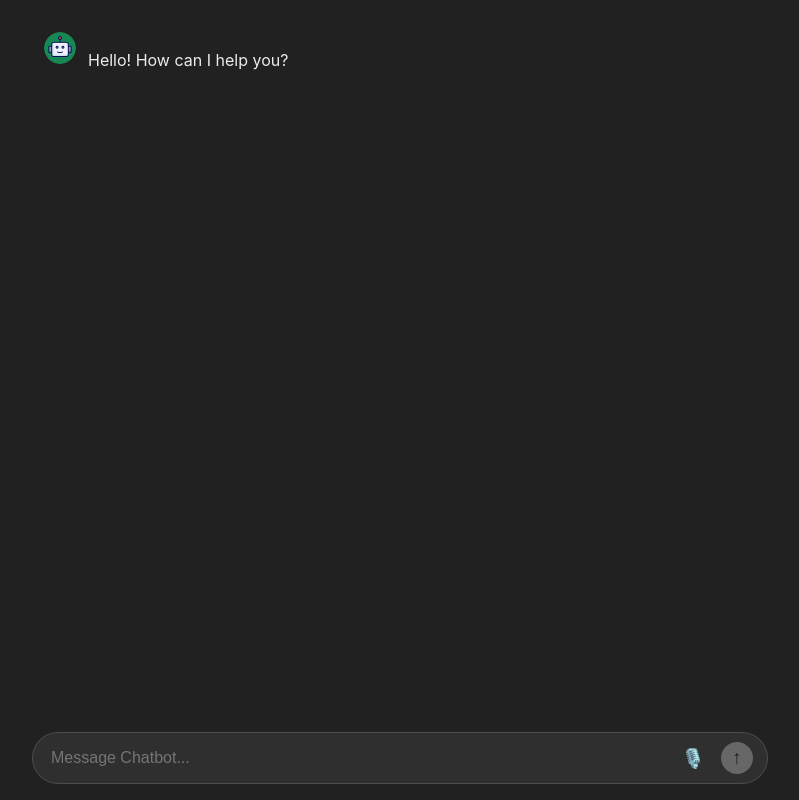
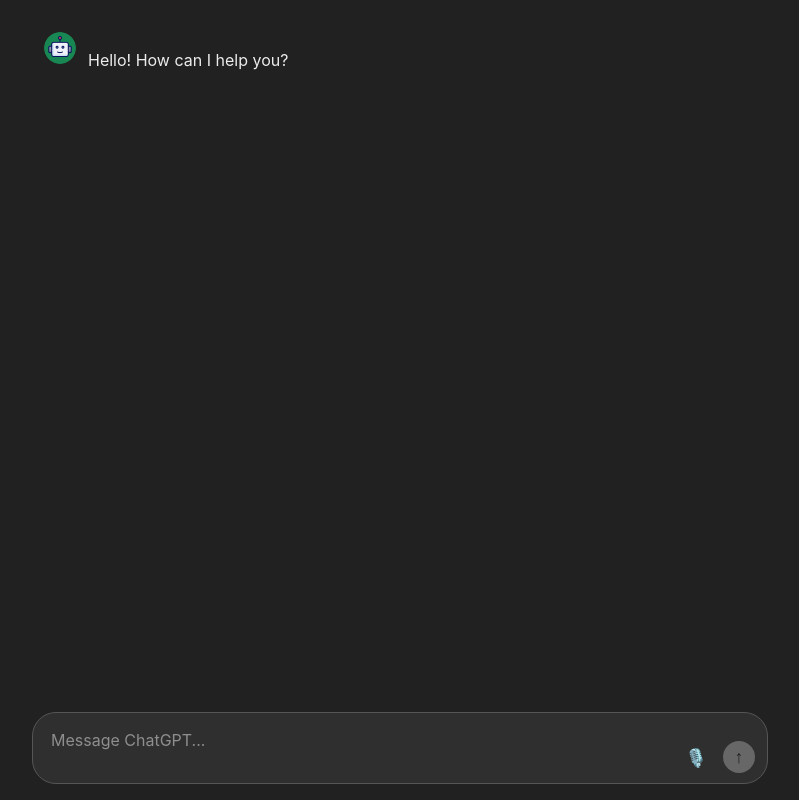
Before and after one commit to MarcusKE-dev/Chatbot, a React (Vite) app: page / in a window 1280 px wide. Shown: the whole page, without its empty margins (240-1039 px from the left). Built offline with nearby package versions, Linux system fonts and the light colour scheme; no server answers; what groq-sdk would draw is missing.

Commit message:
Convert static chat text inputs to dynamic growing auto-resize textareas

```diff
--- a/src/components/ChatInput.css
+++ b/src/components/ChatInput.css
@@ -11,27 +11,40 @@
 
 .chat-input-wrapper {
   display: flex;
-  align-items: center;
+  align-items: flex-end;
   gap: 12px;
   flex: 1;
   background-color: #2f2f2f;
-  border-radius: 28px;
-  padding: 6px 14px;
+  border-radius: 24px;
+  padding: 8px 12px 8px 18px;
+  border: 1px solid #565656;
   box-sizing: border-box;
-  border: 1px solid #4d4d4d;
+  max-width: 768px;
   transition: border-color 0.2s ease;
 }
+
 .chat-input-wrapper:focus-within {
-  border-color: #808080;
+  border-color: #9b9b9b;
 }
+
 .chat-input {
   flex: 1;
   background: transparent;
   border: none;
-  padding: 10px 4px;
+  padding: 8px 0;
   color: #ffffff;
   font-size: 16px;
   outline: none;
+
+  resize: none;
+  font-family: inherit;
+  height: 24px;
+  overflow-y: auto;
+  line-height: 1.4;
+}
+
+.chat-input::placeholder {
+  color: #8e8e8e;
 }
 
 .send-btn {
@@ -42,12 +55,13 @@
   border-radius: 50%;
   width: 32px;
   height: 32px;
-  font-size: 1.2rem;
+  font-size: 1.1rem;
   font-weight: bold;
   cursor: pointer;
   display: flex;
   align-items: center;
   justify-content: center;
+  margin-bottom: 2px;
   transition: background-color 0.2s, color 0.2s;
 }
 
@@ -61,13 +75,13 @@
   background: transparent;
   border: none;
   color: #b4b4b4;
-  font-size: 1.2rem;
+  font-size: 1.1rem;
   cursor: pointer;
   padding: 4px;
   display: flex;
   align-items: center;
   justify-content: center;
-  transition: transform 0.2s ease;
+  margin-bottom: 2px;
 }
 
 .voice-btn.recording {
@@ -76,13 +90,6 @@
 }
 
 @keyframes voicePulse {
-  0% {
-    opacity: 1;
-  }
-  50% {
-    opacity: 0.3;
-  }
-  100% {
-    opacity: 1;
-  }
+  0%, 100% { opacity: 1; }
+  50% { opacity: 0.3; }
 }
--- a/src/components/ChatInput.jsx
+++ b/src/components/ChatInput.jsx
@@ -1,4 +1,4 @@
-import { useState, useEffect } from 'react'
+import { useState, useEffect, useRef } from 'react'
 import Groq from 'groq-sdk'
 import './ChatInput.css'
 
@@ -12,10 +12,21 @@ export function ChatInput({ chatMessages, setChatMessages, isLoading, setIsLoadi
   const [isRecording, setIsRecording] = useState(false)
   const [recognition, setRecognition] = useState(null)
 
-  // ADDED BACK: This fixes the blank screen crash!
+  const textareaRef = useRef(null);
+
   function saveInputText(event) {
     setInputText(event.target.value);
   }
+
+  useEffect(() => {
+    const textarea = textareaRef.current;
+    if (textarea) {
+      textarea.style.height = 'auto'; // Reset the baseline measurement footprint
+
+      const nextHeight = Math.min(textarea.scrollHeight, 120);
+      textarea.style.height = `${nextHeight}px`;
+    }
+  }, [inputText]);
 
   useEffect(() => {
     const SpeechRecognition = window.SpeechRecognition || window.webkitSpeechRecognition;
@@ -46,6 +57,13 @@ export function ChatInput({ chatMessages, setChatMessages, isLoading, setIsLoadi
       recognition.start();
     }
   };
+
+  function handleKeyDown(e) {
+    if (e.key === 'Enter' && !e.shiftKey) {
+      e.preventDefault();
+      sendMessage();
+    }
+  }
 
   async function sendMessage() {
     if (!inputText.trim() || isLoading) return;
@@ -111,24 +129,20 @@ export function ChatInput({ chatMessages, setChatMessages, isLoading, setIsLoadi
   return (
     <div className="chat-input-container">
       <div className="chat-input-wrapper">
-        <input
-          placeholder={isLoading ? "Thinking..." : "Message Chatbot..."}
+        <textarea
+          ref={textareaRef}
+          rows="1"
+          placeholder={isLoading ? "Thinking..." : "Message ChatGPT..."}
           onChange={saveInputText}
           value={inputText}
           disabled={isLoading}
           className="chat-input"
-          onKeyDown={(e) => e.key === 'Enter' && sendMessage()}
+          onKeyDown={handleKeyDown}
         />
 
-      <button
-  onClick={toggleVoiceInput}
-  className={`voice-btn ${isRecording ? 'recording' : ''}`}
-  type="button"
-  title={isRecording ? "Stop Recording" : "Start Voice Input"}
->
-  {isRecording ? '🔴' : '🎙️'}
-</button>
-
+        <button onClick={toggleVoiceInput} className={`voice-btn ${isRecording ? 'recording' : ''}`} type="button">
+          {isRecording ? '🔴' : '🎙️'}
+        </button>
 
         <button
           onClick={sendMessage}
```
